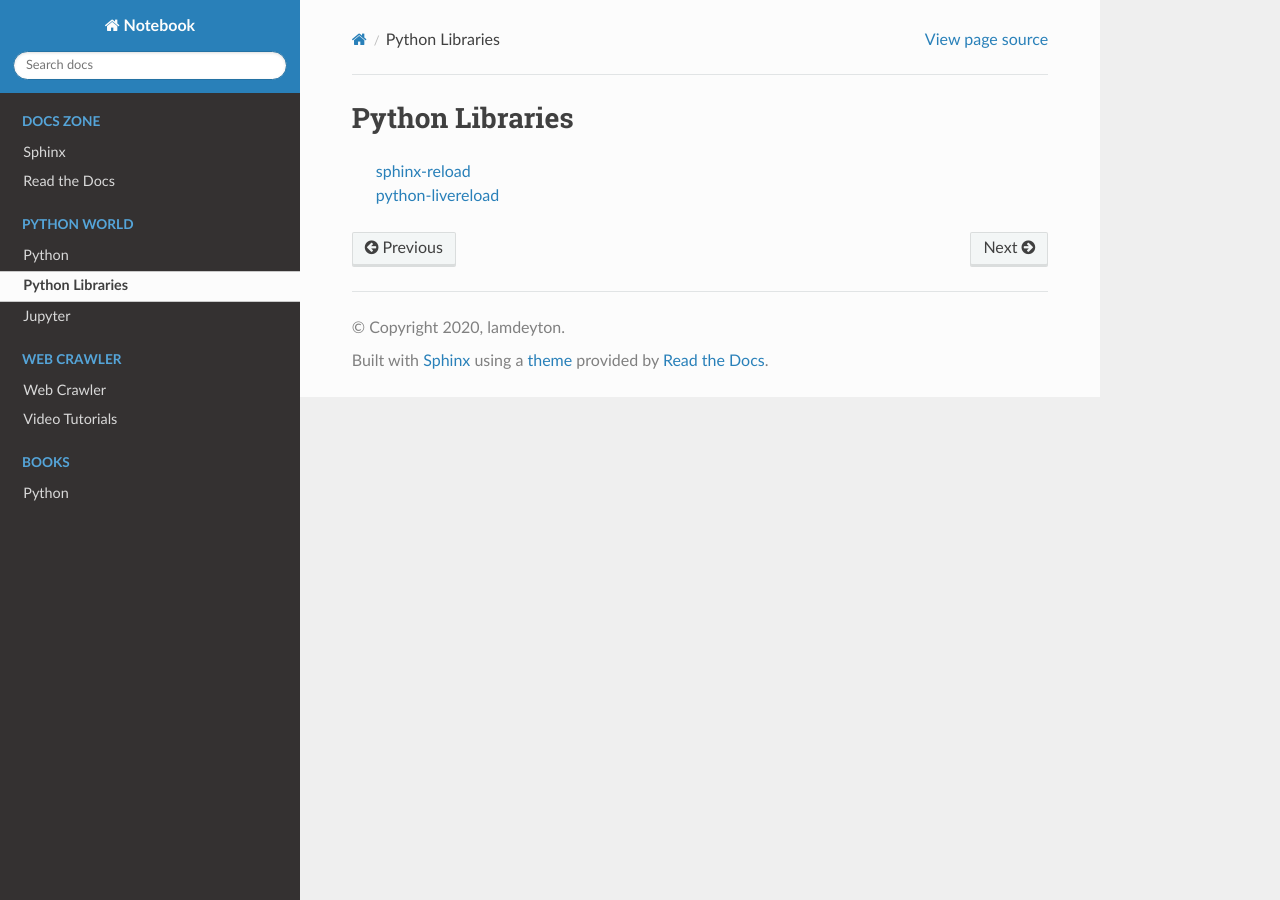
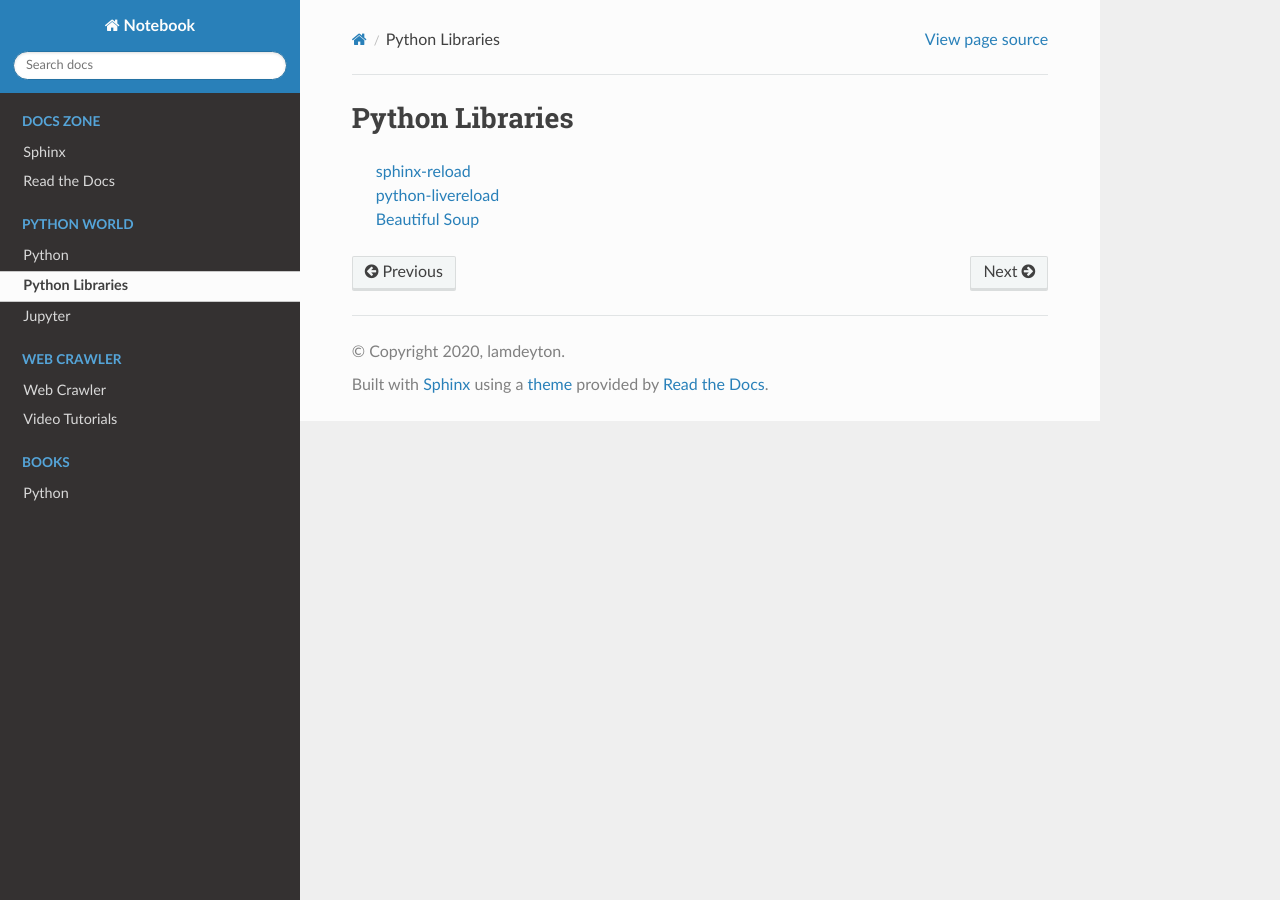
Before and after one commit to lamdeyton/Notebook, a Sphinx documentation site: the page built from source/python/libraries.rst, in a window 1280 px wide. Built offline with Sphinx 7.4.7 and the Read the Docs theme 2.0.0, drawn with Linux system fonts in a browser that asks for light colours.

Commit message:
[ADD] beautiful soup libray on Python section

```diff
--- a/source/python/libraries.rst
+++ b/source/python/libraries.rst
@@ -3,6 +3,8 @@ Python Libraries
 *****************
     | sphinx-reload_
     | python-livereload_
+    | `Beautiful Soup`_
 
 .. _python-livereload: https://github.com/lepture/python-livereload
 .. _sphinx-reload: https://pypi.org/project/sphinx-reload
+.. _`Beautiful Soup`: https://www.crummy.com/software/BeautifulSoup/
```
Also changed, not shown: 1 other file.
